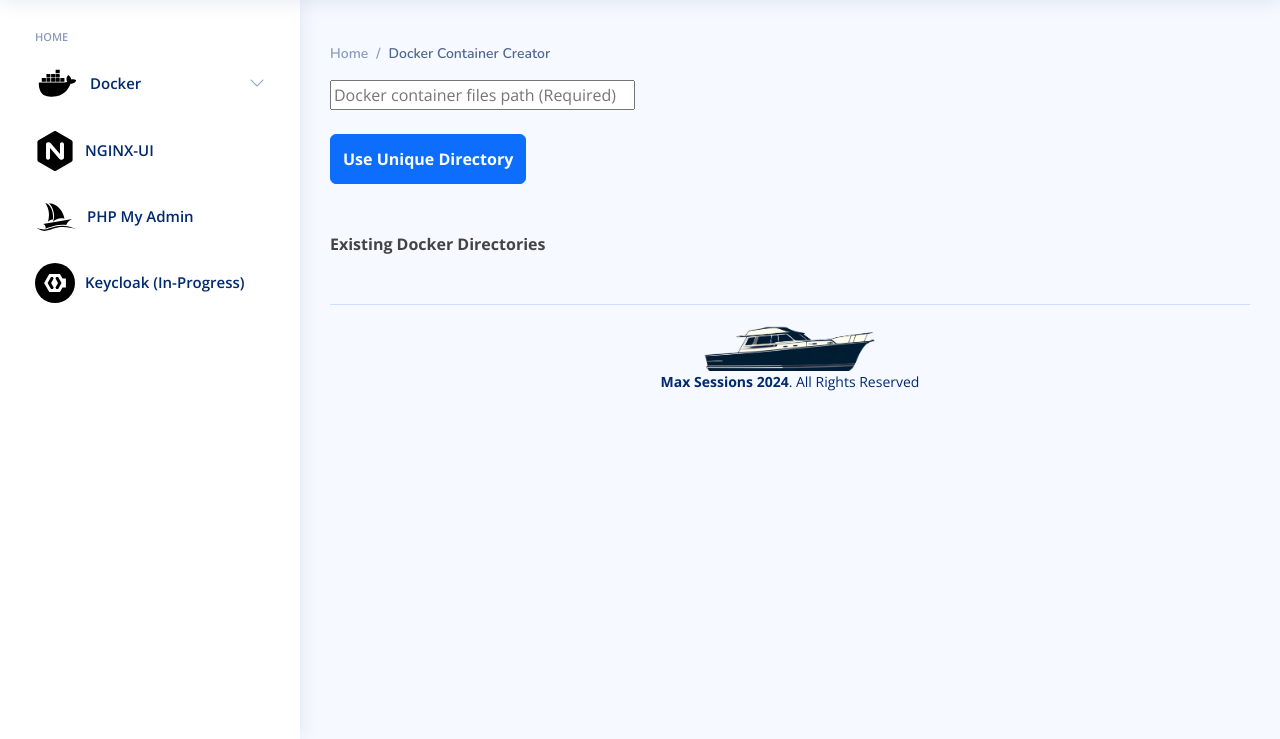
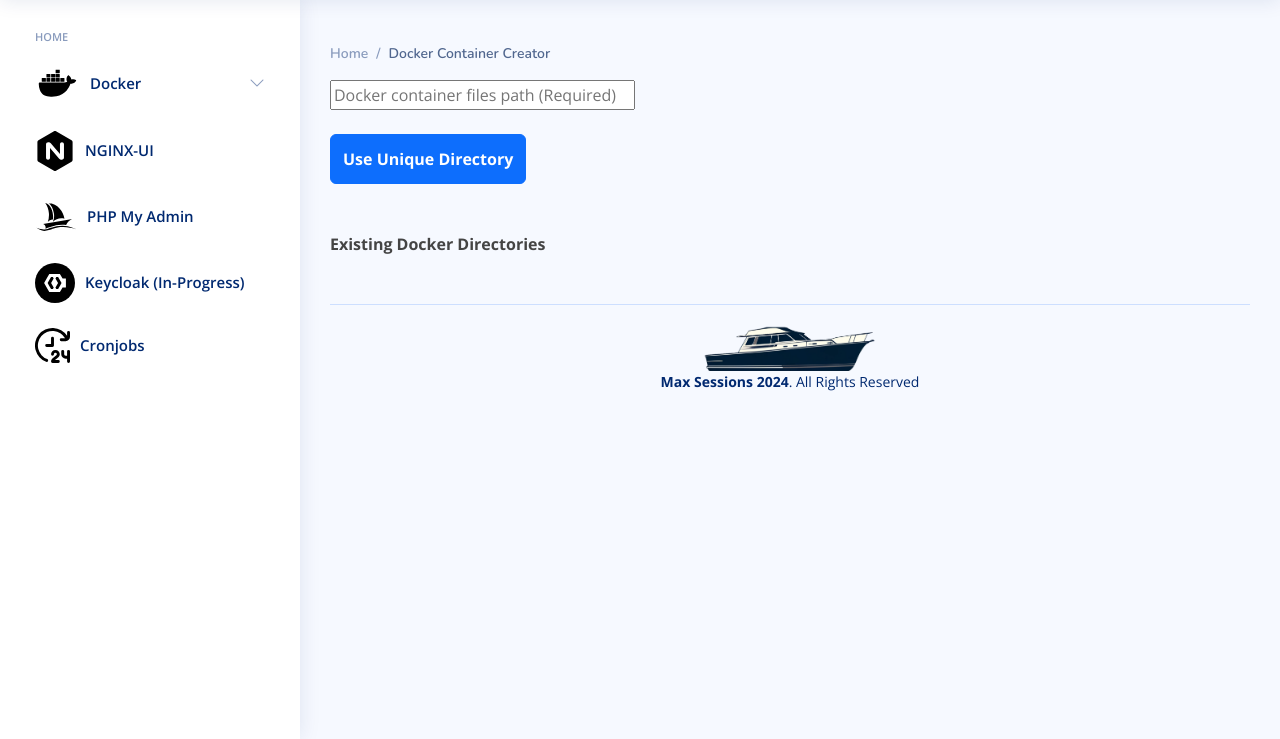
Before and after one commit to Fire-Break-158/maxsessions.com, a Flask app: page /dockertools/docker-container-creator in a window 1280 px wide. Shown: the part 61-800 px from the top of the page. Run offline with Flask 3, Linux system fonts and the light colour scheme; some libraries are stand-ins or nearby versions.

Commit message:
Added the ability to see existing and remove cronjobs. Thought about it but until I finish setting up keycloak, I'm not enabling more indepth cronjob work as I don't want potential for the public to be able to mess with that.

```diff
--- a/app/blueprints/dockertools/dockertools.py
+++ b/app/blueprints/dockertools/dockertools.py
@@ -282,7 +282,6 @@ def containerCreator():
                     crontab /tmp/mycron
                     rm /tmp/mycron
                     """
-                    print(RebootCom)
 
 
                 if 'CMDoption' in data and data['CMDoption'] and  data['CMDoption'] == 'dontsave':
@@ -313,3 +312,38 @@ def containerCreator():
             else:
                 responseType = 'Missing Info'
                 return render_template('response.html', responseType = responseType)
+
+
+
+
+
+@dockertools.route('/cronjob-manager', methods = ['GET', 'POST'])
+def cronjobs():
+
+    cronjobs = subprocess.run(['crontab', '-l'], capture_output=True, text=True).stdout
+    cronjobs = cronjobs.splitlines()
+    # Store the crontab in a variable
+    print(cronjobs)
+
+    # most of our methods are post as we typically need to pass more than 1 variable and doing so over post is easier
+    if request.method == 'GET':
+        return render_template('cronjobs.html', cronjobs=cronjobs)
+
+    if request.method == 'POST':
+        data = request.form.to_dict()
+        job_to_delete = data.get('cronjob')
+        updated_cron_jobs = [job for job in cronjobs if job_to_delete not in job]
+
+        # Write the updated crontab back to a temporary file
+        with open('/tmp/mycron', 'w') as f:
+            for job in updated_cron_jobs:
+                f.write(job + '\n')
+
+        # Install the updated crontab
+        subprocess.run(['crontab', '/tmp/mycron'])
+
+        # Clean up the temporary file
+        subprocess.run(['rm', '/tmp/mycron'])
+
+        print("Cron job deleted successfully.")
+        return render_template('cronjobs.html', cronjobs=cronjobs)
--- a/app/static/css/icons.css
+++ b/app/static/css/icons.css
@@ -16,6 +16,11 @@
 /*  B   */
 
 /*  C   */
+.icon-cronjobs {
+    background-image: url("/static/images/icons/icon-cronjobs.svg");
+    height: 35px;
+    width: 35px;
+}
 
 /*  D   */
 .icon-docker {
--- a/app/templates/main_menu.html
+++ b/app/templates/main_menu.html
@@ -45,6 +45,12 @@
             </a>
           </li>
           <li class="nav-item">
+            <a class="nav-link collapsed" href="/dockertools/cronjob-manager">
+              <i class="icon-holder-custom1 icon-cronjobs"></i>
+              <span>Cronjobs</span>
+            </a>
+          </li>
+          <li class="nav-item">
             <a class="nav-link collapsed" href="/familyphotos/Home">
               <span></span>
             </a>
```
Also changed, not shown: app/blueprints/dockertools/templates/cronjobs.html (added, +72 -0 lines), app/static/images/icons/icon-cronjobs.svg (added).
